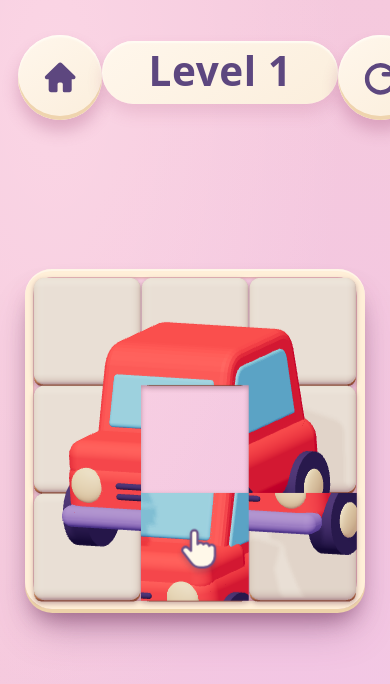
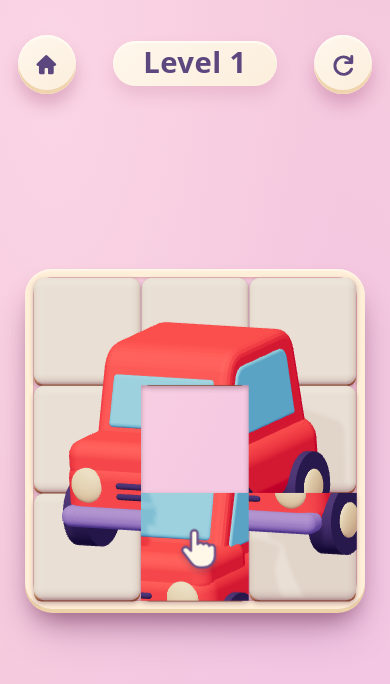
Before and after one commit to VikasPawarUX/DearLucia, a website built with Vite: page index.html in a window 390 px wide. Shown: the top 684 px of the page. Built offline with nearby package versions, Linux system fonts and the light colour scheme.

Commit message:
Update Site source

```diff
--- a/src/style.css
+++ b/src/style.css
@@ -37,3 +37,8 @@ dialog p{font-size:27px;font-weight:850;margin:0 0 18px}
 @media(prefers-reduced-motion:reduce){.hand{animation:none}.round,#play{transition:none}}
 #scene{inset:calc(var(--board)*-.2266667)}
 canvas{filter:drop-shadow(0 calc(var(--board)*.007) calc(var(--board)*.008) #75415472)}
+@media(max-width:520px){
+  .hud{grid-template-columns:minmax(0,1fr) auto minmax(0,1fr)}
+  .round{width:clamp(44px,15vw,65px)}
+  h1{min-width:clamp(110px,42vw,210px);font-size:clamp(25px,7.5vw,38px)}
+}
```
